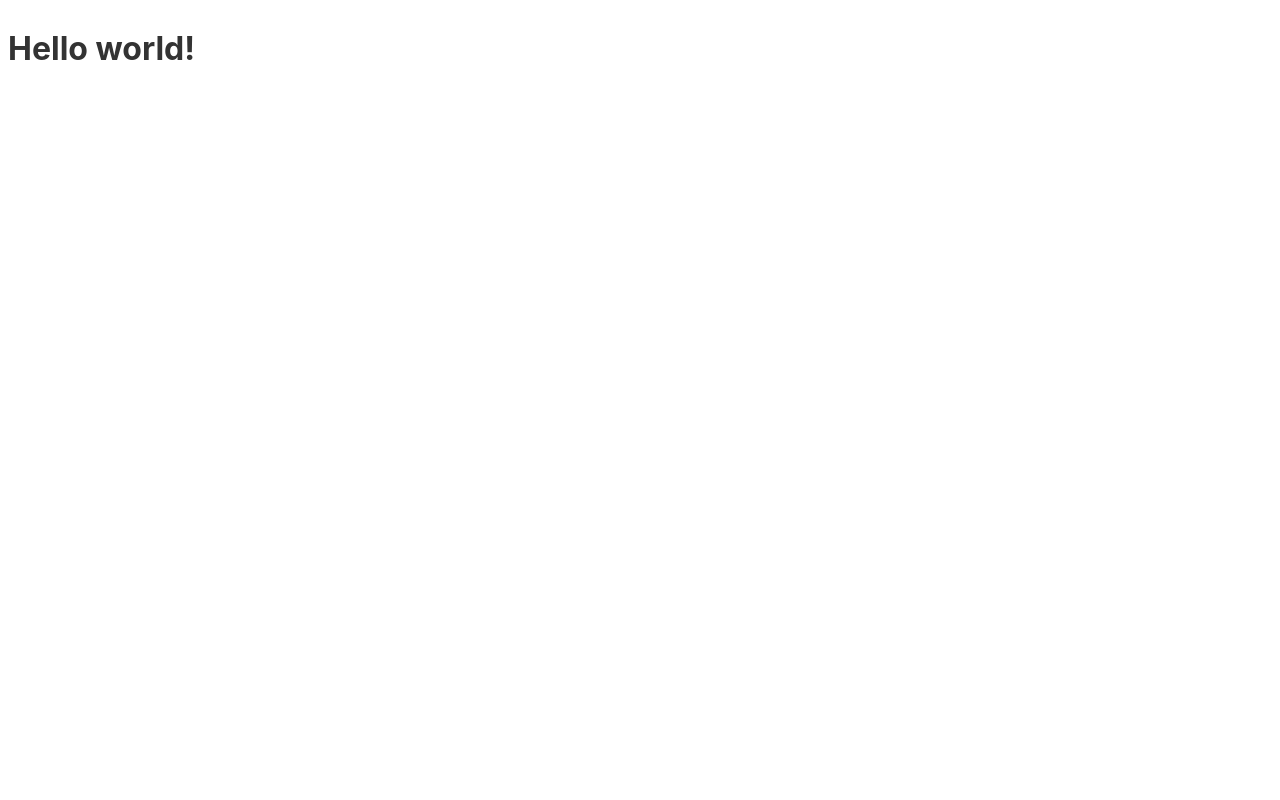
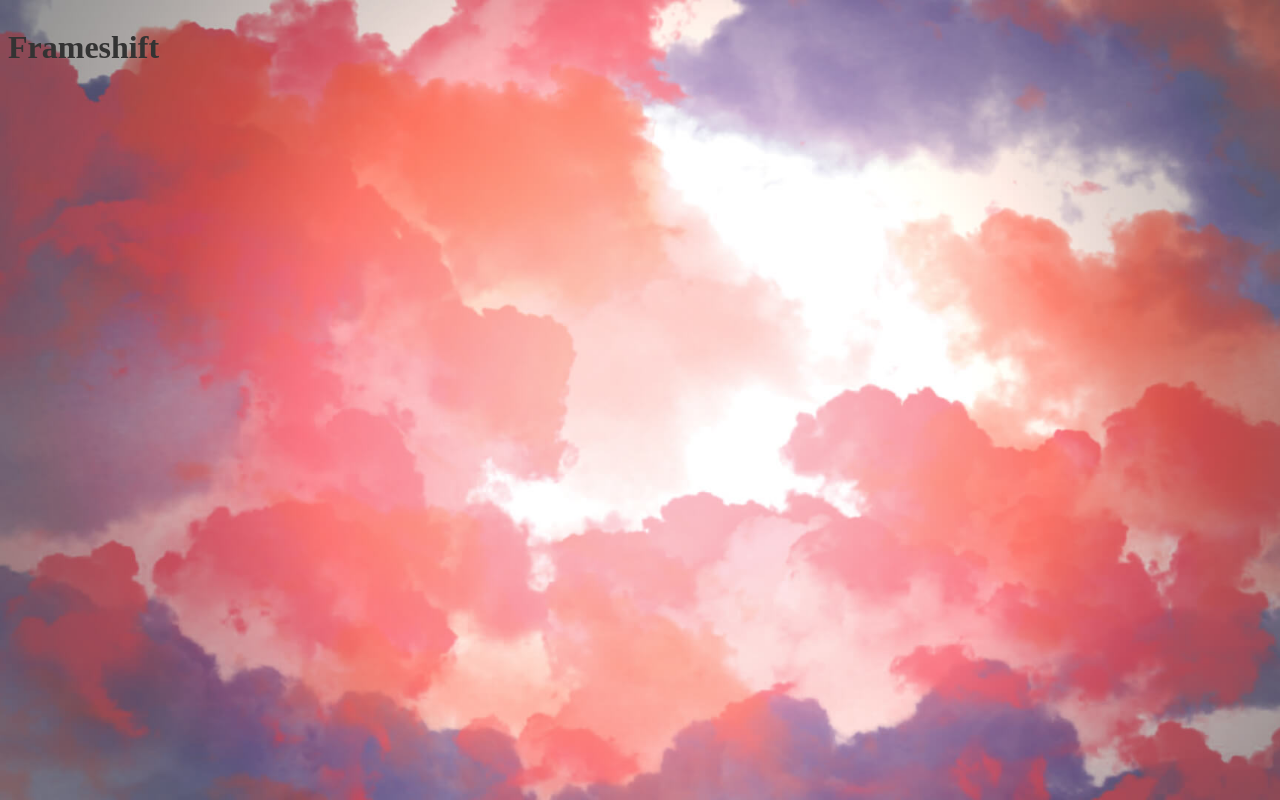
Before and after one commit to hjhopp/frameshift, a Svelte app: page / in a window 1280 px wide. Built offline with nearby package versions, Linux system fonts and the light colour scheme.

Commit message:
add font

```diff
--- a/index.js
+++ b/index.js
@@ -2,8 +2,8 @@ const { app, BrowserWindow } = require("electron");
 
 function createWindow() {
     const win = new BrowserWindow({
-        width: 800,
-        height: 600,
+        width: 1920,
+        height: 1080,
         icon: "public/favicon2.png",
         webPreferences: {
             nodeIntegration: true,
--- a/public/global.css
+++ b/public/global.css
@@ -12,7 +12,7 @@ body {
     box-sizing: border-box;
     font-family: -apple-system, BlinkMacSystemFont, "Segoe UI", Roboto,
         Oxygen-Sans, Ubuntu, Cantarell, "Helvetica Neue", sans-serif;
-    background: url(img/main-bg.jpg) no-repeat 50 50;
+    background: url(img/main-bg.jpg) no-repeat 50% 50%;
     background-size: cover;
 }
 
@@ -68,3 +68,8 @@ button:not(:disabled):active {
 button:focus {
     border-color: #666;
 }
+
+@font-face {
+    font-family: VtksHunt;
+    src: url(fonts/VtksHunt.ttf) format("ttf");
+}
--- a/src/App.svelte
+++ b/src/App.svelte
@@ -1,5 +1,7 @@
-<script>
-	let name = 'world';
-</script>
+<style>
+    h1 {
+        font-family: VtksHunt;
+    }
+</style>
 
-<h1>Hello {name}!</h1>
+<h1>Frameshift</h1>
```
Also changed, not shown: public/fonts/VtksHunt.ttf (added).
